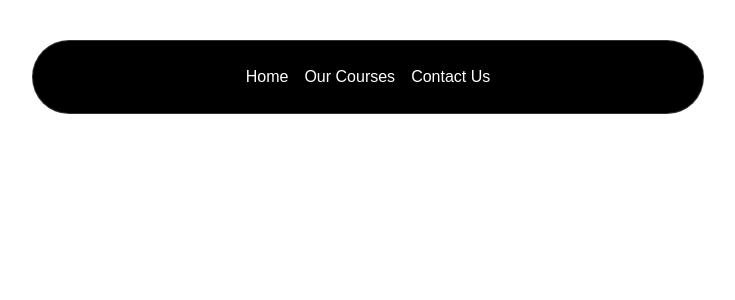
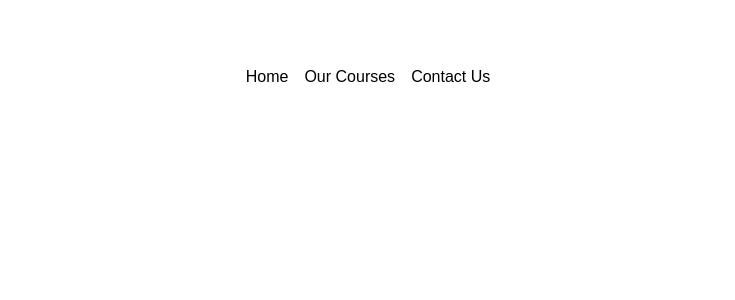
Before and after one commit to Sparsh912/Music, a Next.js app: page / in a window 1280 px wide. Shown: the top 300 px of the page, without its empty margins (272-1007 px from the left). Built offline with nearby package versions, Linux system fonts and the light colour scheme.

Commit message:
try dark mode

```diff
--- a/package.json
+++ b/package.json
@@ -12,6 +12,7 @@
     "clsx": "^2.1.1",
     "motion": "^12.23.12",
     "next": "^15.5.3",
+    "next-themes": "^0.4.6",
     "react": "19.1.0",
     "react-dom": "19.1.0",
     "tailwind-merge": "^3.3.1"
--- a/src/app/globals.css
+++ b/src/app/globals.css
@@ -1,6 +1,6 @@
 @import "tailwindcss";
 
-@custom-variant dark (&:where(.dark, .dark *));
+/* @custom-variant dark (&:where(.dark, .dark *)); */
 
 :root {
   --background: #ffffff;
```
Also changed, not shown: 1 other file (tests, documents, lock files or other folders).
